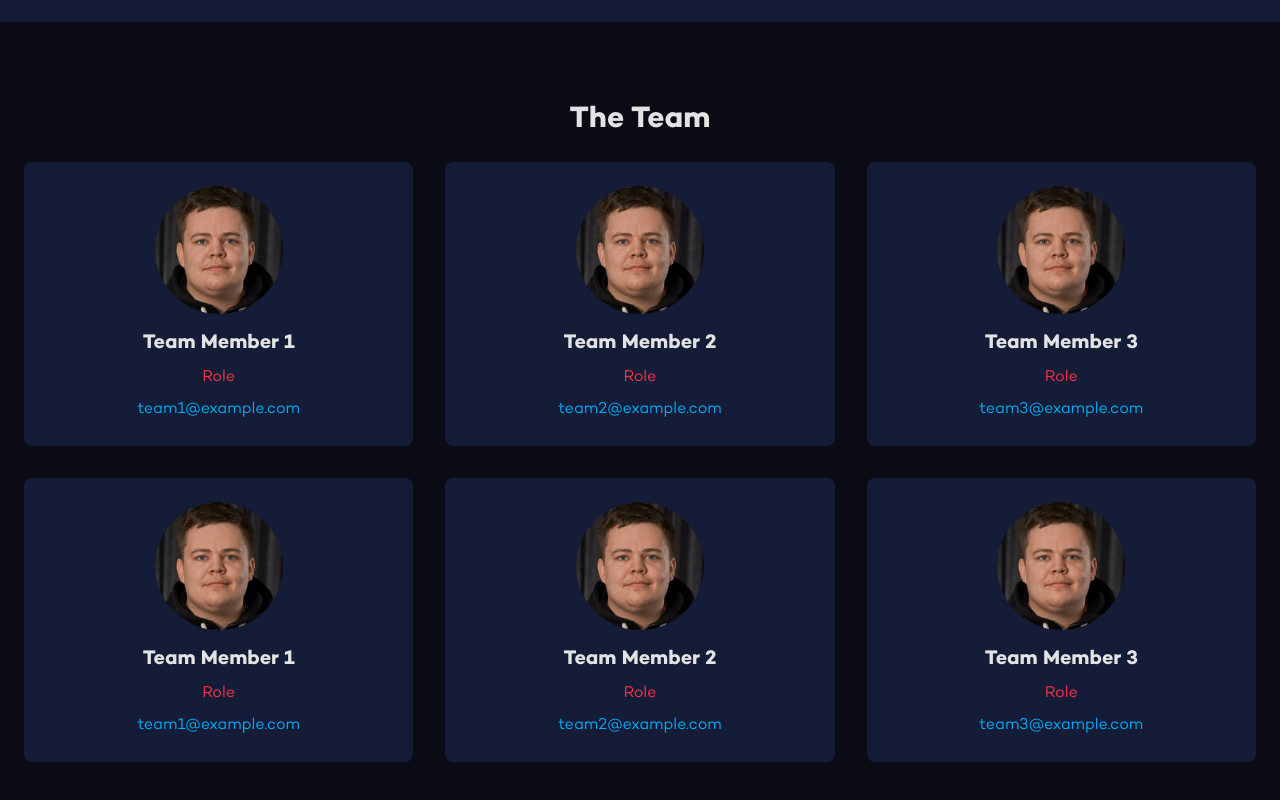
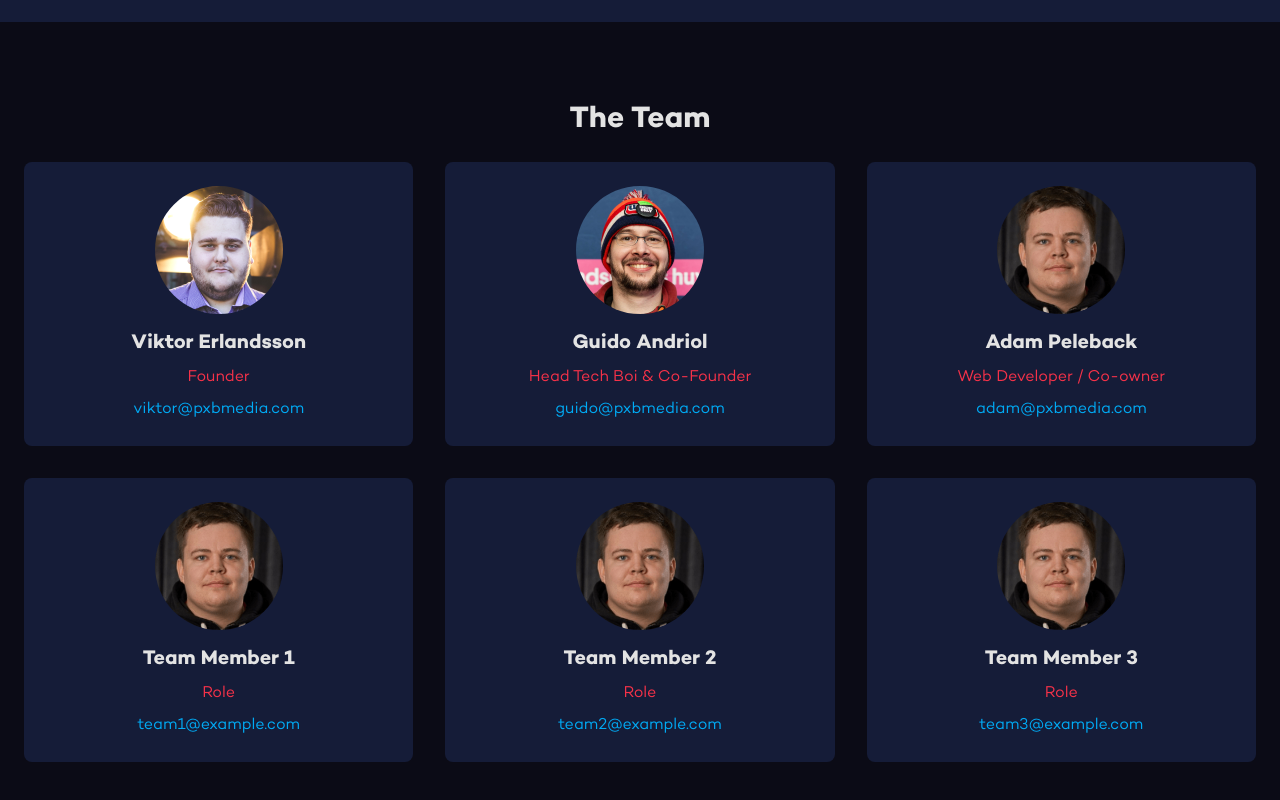
Before and after one commit to ThatGuyHS/pxb-media-test, a Next.js app in the folder pxb-media-test/: page /about-us in a window 1280 px wide. Shown: the part 1154-1954 px from the top of the page. Built offline with nearby package versions, Linux system fonts and the light colour scheme.

Commit message:
added proper headshots for guido adam viktor

```diff
--- a/pxb-media-test/app/about-us/page.tsx
+++ b/pxb-media-test/app/about-us/page.tsx
@@ -3,22 +3,23 @@ import React, { useState, useRef, useEffect } from 'react';
 import { Button } from '@/components/ui/button';
 
 const teamMembers = [
+
   {
-    name: 'Team Member 1',
-    role: 'Role',
-    email: 'team1@example.com',
-    image: '/adam.png',
+    name: 'Viktor Erlandsson',
+    role: 'Founder',
+    email: 'viktor@pxbmedia.com',
+    image: '/headshot_viktor.jpg',
   },
   {
-    name: 'Team Member 2',
-    role: 'Role',
-    email: 'team2@example.com',
-    image: '/adam.png',
+    name: 'Guido Andriol',
+    role: 'Head Tech Boi & Co-Founder',
+    email: 'guido@pxbmedia.com',
+    image: '/guiDO.jpg',
   },
   {
-    name: 'Team Member 3',
-    role: 'Role',
-    email: 'team3@example.com',
+    name: 'Adam Peleback',
+    role: 'Web Developer / Co-owner',
+    email: 'adam@pxbmedia.com',
     image: '/adam.png',
   },
   {
```
Also changed, not shown: pxb-media-test/public/guiDO.jpg (added), pxb-media-test/public/headshot_viktor.jpg (added).
